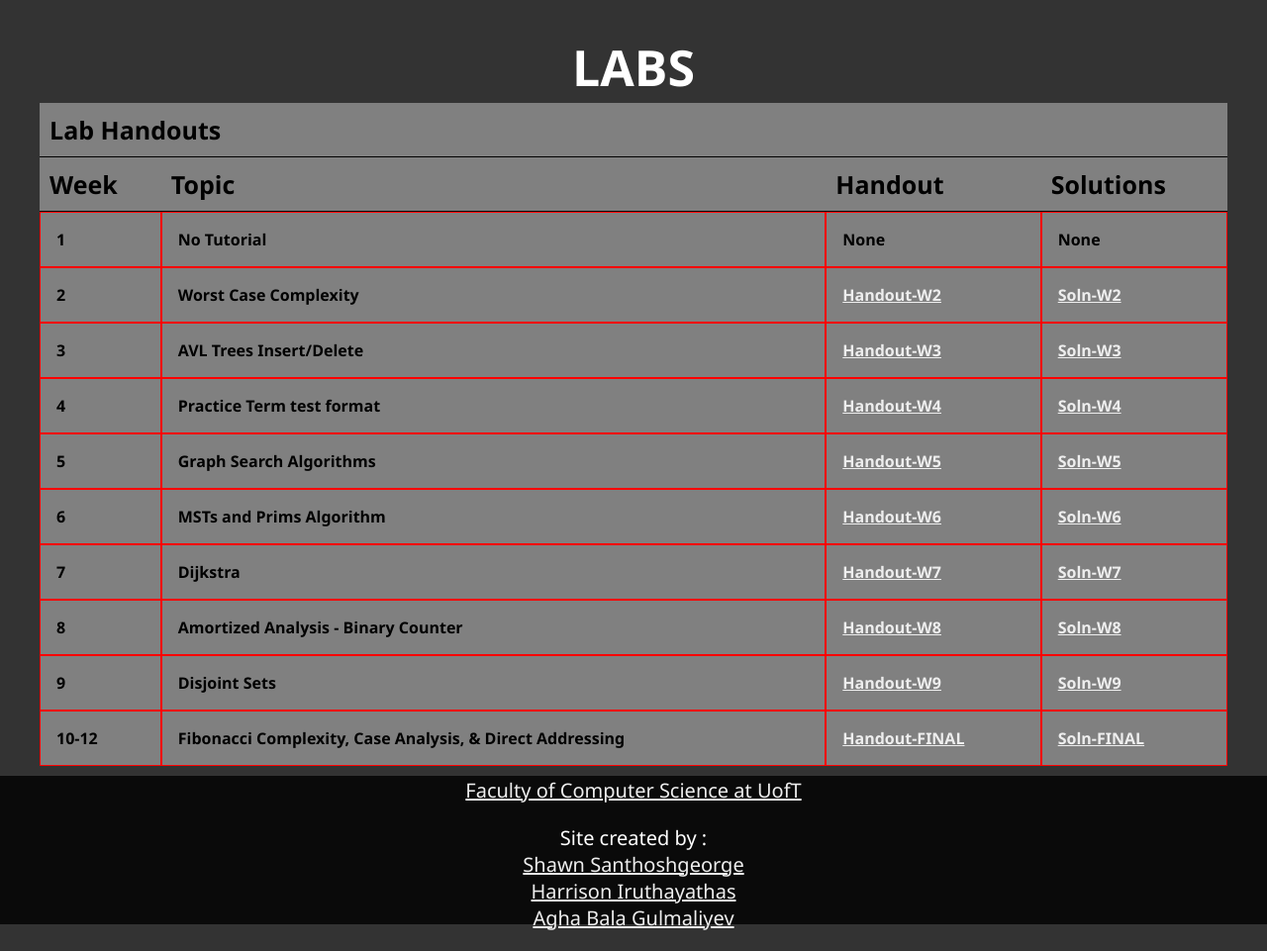
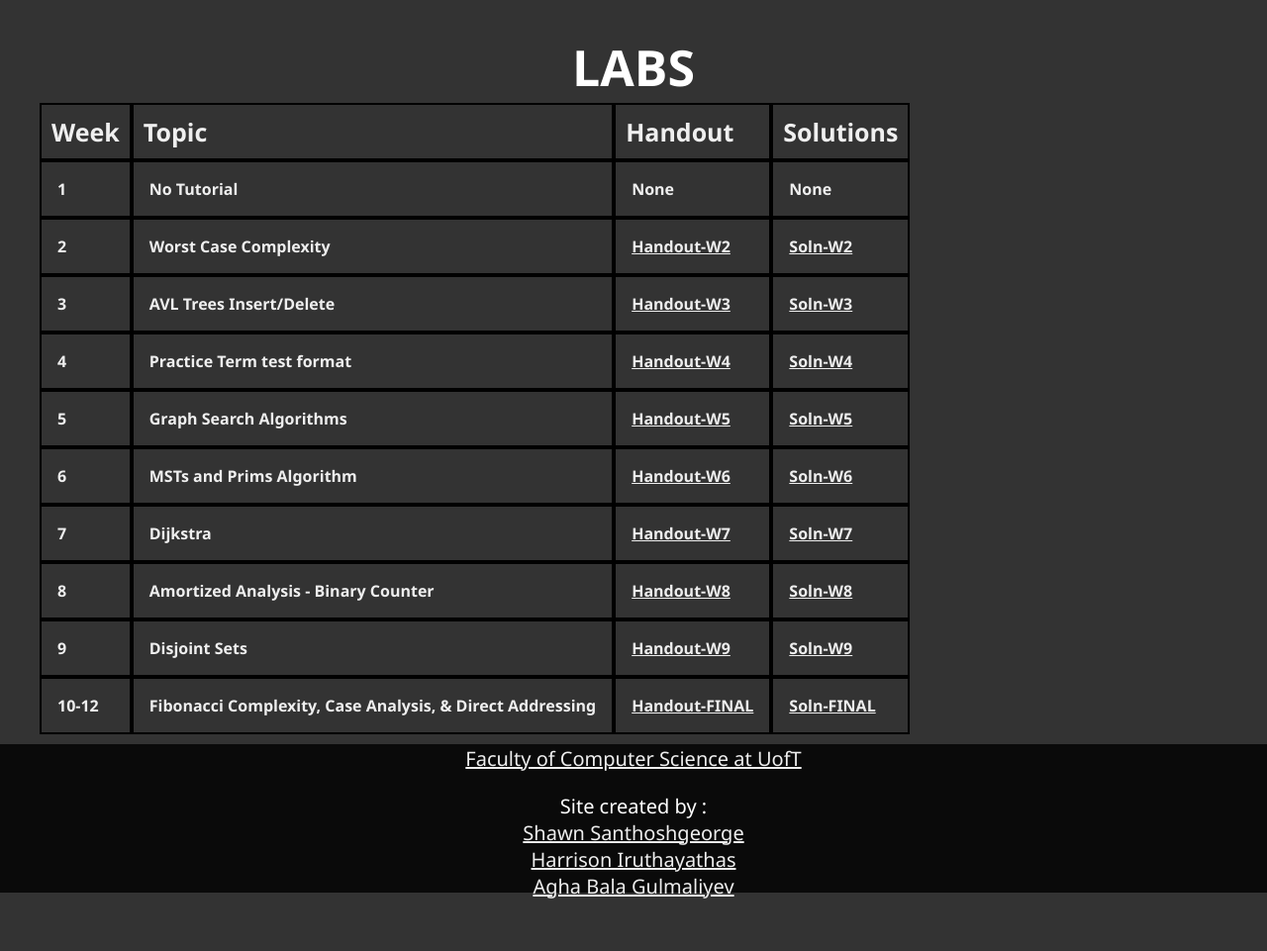
Before and after one commit to ShawnGeorge03/CSCB20-A3, a Flask app: page /labs in a window 1280 px wide. Shown: the part 50-1011 px from the top of the page at 99% size. After the commit the page ends 958 px from the top, so only its background shows below. Run offline with Flask 2, Linux system fonts and the light colour scheme.

Commit message:
Added commenting to assignment, labs, lectures, test css file

```diff
--- a/static/css/labs.css
+++ b/static/css/labs.css
@@ -1,47 +1,40 @@
-#resp-table {
-  width: 100%;
-  display: table;
-}
-
+/*Styles the tables column headers*/
 #resp-table-header {
   display: table-header-group;
-  background-color: gray;
   font-weight: bold;
   font-size: 25px;
 }
 
-.resp-table-caption {
-  display: table-caption;
-  text-align: center;
-  font-size: 1000px;
-  font-weight: bold;
-}
-
+/*Styles each of the table column headers text*/
 .table-header-cell {
   display: table-cell;
   padding: 10px;
   text-align: justify;
-  border-bottom: 1px solid black;
+  color: #EFEFEF;
+  border: 2px solid black;
 }
 
+/*Styles the each of the group of rows*/
 #resp-table-body {
   display: table-row-group;
 }
 
+/*Styles the each individual row*/
 .resp-table-row {
   display: table-row;
 }
-
+/*Styles each individual cell
+containg text*/
 .table-body-cell {
   display: table-cell;
-  color: black;
-  background-color: gray;
-  border: 1px solid red;
+  color: #EFEFEF;
+  border: 2px solid black;
   text-align: left;
   padding: 1rem;
 }
-
+/* Breakpoint when the width is less than or equal to 1080 px */
 @media (max-width: 1080px) {
+  /*Changes the width of the div wrapper*/
   .wrapper {
     width: 850px;
   }
--- a/static/css/lectures.css
+++ b/static/css/lectures.css
@@ -1,7 +1,6 @@
 /*Styles the tables column headers*/
 #resp-table-header {
   display: table-header-group;
-  background-color: gray;
   font-weight: bold;
   font-size: 25px;
 }
--- a/templates/labs.html
+++ b/templates/labs.html
@@ -10,13 +10,7 @@
   {% block content %}
     <div class="wrapper">
       <h1>Labs</h1>
-      <div id="resp-table">
-        <div id="resp-table-header">
-          <div class="table-header-cell">
-            <b>Lab Handouts</b>
-          </div>
-        </div>
-      </div>
+
       <div id="resp-table">
         <div id="resp-table-header">
           <div class="table-header-cell">
```
Also changed, not shown: static/css/assignments.css (+17 -14 lines), static/css/test.css (+13 -7 lines).
